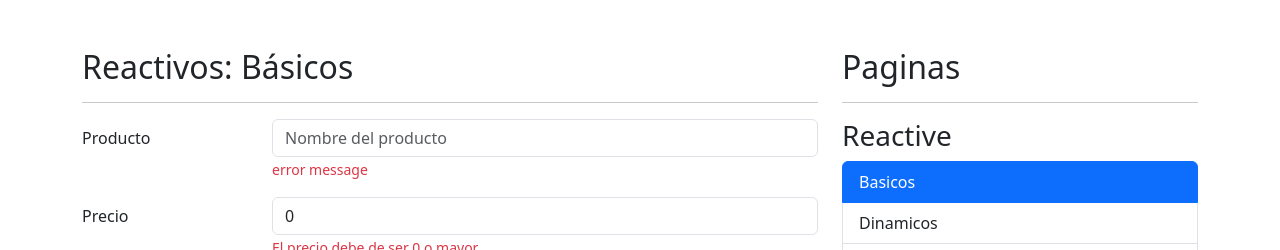
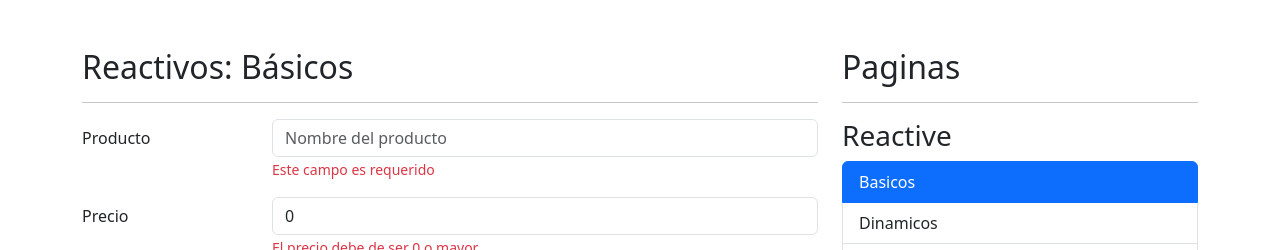
Before and after one commit to santiagocharrisC/angular20, an Angular app: page /reactive/basic in a window 1280 px wide. Shown: the top 250 px of the page. Built offline with nearby package versions, Linux system fonts and the light colour scheme.

Commit message:
Formularios-Reactivos-185

```diff
--- a/src/app/reactive/pages/basic-page/basic-page.html
+++ b/src/app/reactive/pages/basic-page/basic-page.html
@@ -13,10 +13,14 @@
 
           <input type="text" class="form-control" placeholder="Nombre del producto" formControlName="name">
 
+          @if (isValidField('name')) {
+
           <span class="form-text text-danger">
             <!-- Debe de ser de 3 letras -->
-            error message
+            {{getFieldError('name')}}
           </span>
+          }
+
         </div>
       </div>
 
@@ -83,9 +87,9 @@
     <pre>{{ myForm.controls['inStorage'].errors| json }}</pre>
 
     <span>Precio</span>
-    <pre>{{ myForm.controls.price.value | json }}</pre>
+    <pre>{{ myForm.controls['price'].value | json }}</pre>
 
     <span>Producto</span>
-    <pre>{{ myForm.controls.name.value | json }}</pre>
+    <pre>{{ myForm.controls['name'].value | json }}</pre>
   </div>
 </div>
--- a/src/app/reactive/pages/basic-page/basic-page.ts
+++ b/src/app/reactive/pages/basic-page/basic-page.ts
@@ -1,6 +1,6 @@
 import { JsonPipe } from '@angular/common';
 import { Component, inject } from '@angular/core';
-import { FormBuilder, ReactiveFormsModule, Validators } from '@angular/forms';
+import { FormBuilder, FormGroup, ReactiveFormsModule, Validators } from '@angular/forms';
 
 @Component({
   selector: 'app-basic-page',
@@ -10,10 +10,33 @@
 export class BasicPage {
   private fb = inject(FormBuilder);
 
-  myForm = this.fb.group({
+  myForm: FormGroup = this.fb.group({
     name: ['', [Validators.required, Validators.minLength(3)]],
     price: [0, [Validators.required, Validators.min(10)]],
     inStorage: [0, [Validators.required, Validators.min(0)]],
   })
 
+  isValidField(fieldName: string): boolean | null {
+    return !!this.myForm.controls[fieldName].errors
+  }
+
+  getFieldError(fieldName: string): string | null {
+    if (!this.myForm.controls[fieldName]) return null;
+
+    const errors = this.myForm.controls[fieldName].errors ?? {};
+
+    for (const key of Object.keys(errors)) {
+      switch (key) {
+        case 'required':
+          return 'Este campo es requerido';
+
+        case 'minlength':
+          return `Minimo de ${errors['minlength'].requiredLength} caracteres.`
+
+        case 'min':
+          return `Minimo de ${errors['min'].min} `
+      }
+    }
+    return null;
+  }
 }
```
